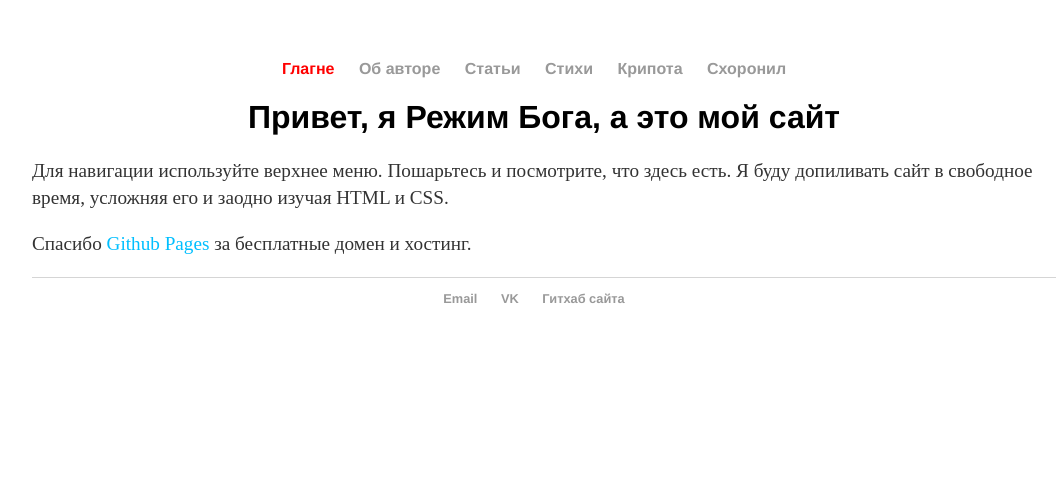
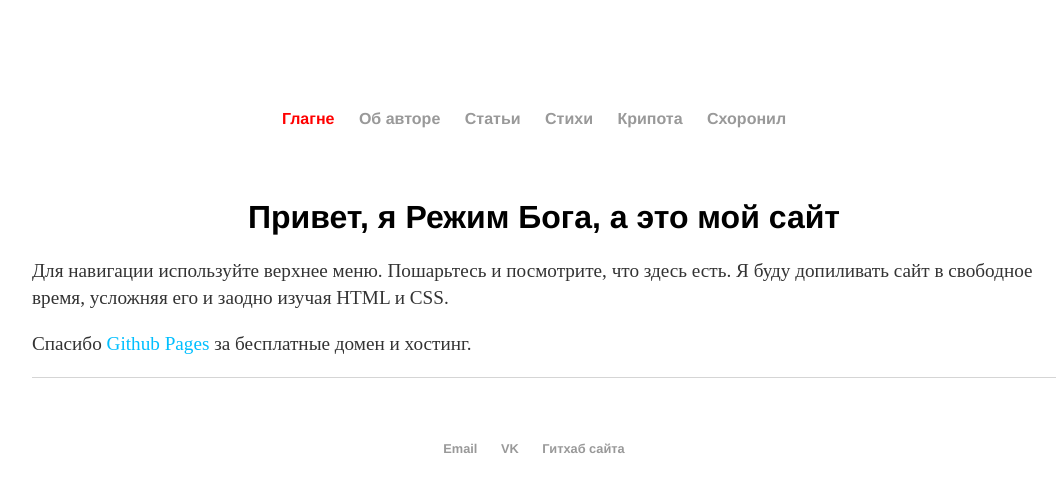
Before and after one commit to G0DMD/G0DMD.github.io, a Jekyll site: the page built from index.html, in a window 1280 px wide. Shown: the top 492 px of the page, without its empty margins (96-1159 px from the left). Built offline with Jekyll 4.4.1, drawn with Linux system fonts in a browser that asks for light colours.

Commit message:
Update main.css

```diff
--- a/css/main.css
+++ b/css/main.css
@@ -4,7 +4,7 @@ body {
 }
 nav ul, footer ul {
     font-family:'Helvetica', 'Arial', 'Sans-Serif';
-    padding: 0px;
+    padding: 50px;
     list-style: none;
     font-weight: bold;
     text-align: center;
```
